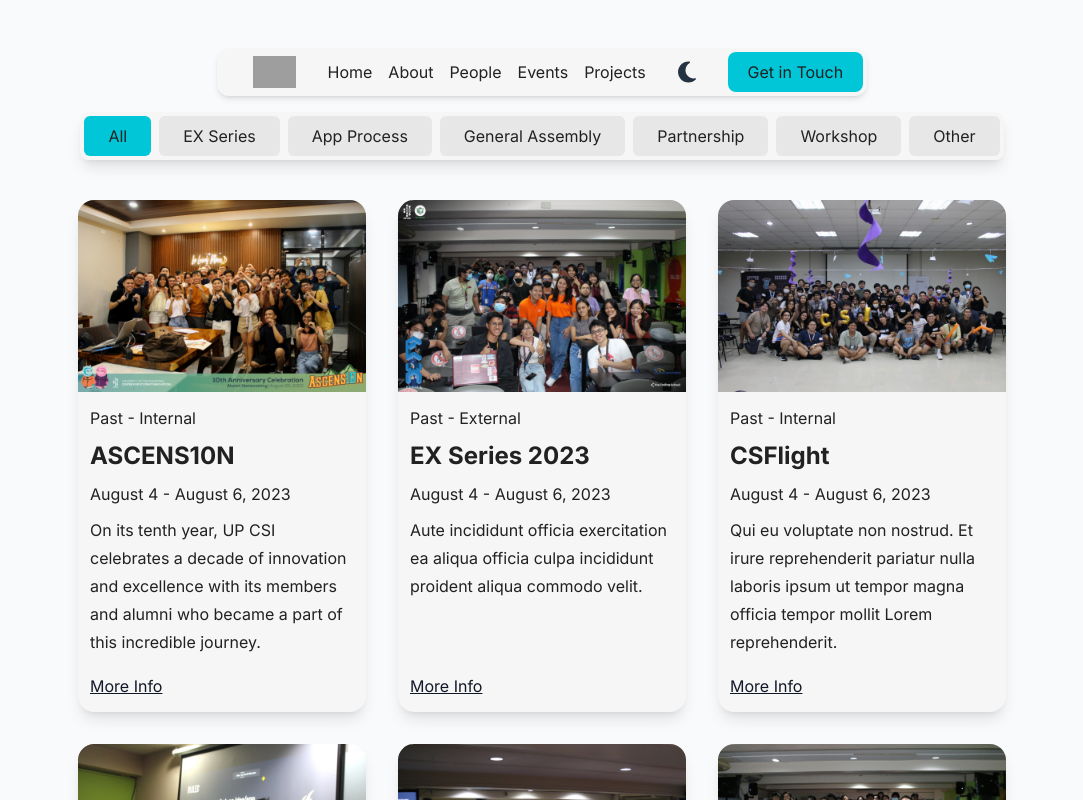
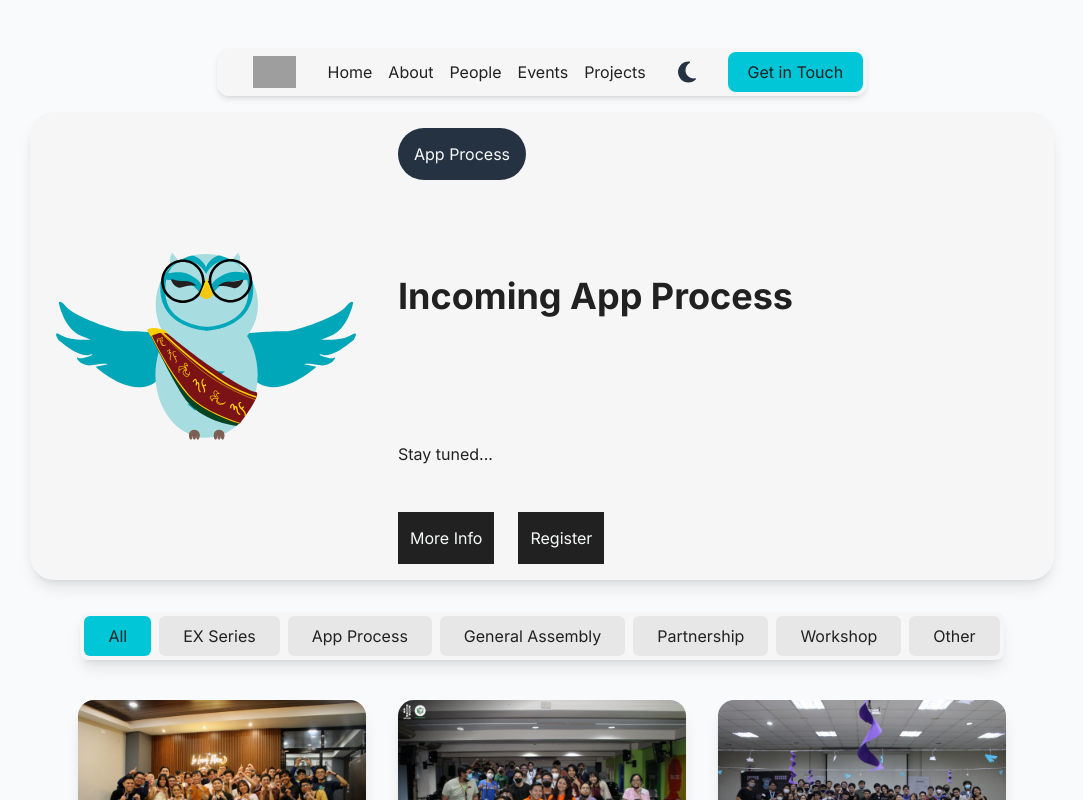
Before and after one commit to up-csi/up-csi.github.io, a SvelteKit app: page /events in a window 1280 px wide. Shown: the top 800 px of the page, without its empty margins (98-1181 px from the left). Built offline with nearby package versions, Linux system fonts and the light colour scheme; grey boxes are pictures that could not be loaded.

Commit message:
feat(Events): add featured events component to page with placeholder information

```diff
--- a/src/routes/events/+page.svelte
+++ b/src/routes/events/+page.svelte
@@ -1,6 +1,8 @@
 <script>
     import EventsPanel from '$lib/components/EventsPanel.svelte';
+    import lino from '$lib/lino-sablay.svg';
     import events from './events';
+    import FeaturedEvent from './FeaturedEvent.svelte';
 
     const filters = [
         'All',
@@ -13,6 +15,11 @@
     ];
 </script>
 
-<article class="prose max-w-full dark:prose-invert">
+<article class="prose flex max-w-full flex-col gap-8 dark:prose-invert">
+    <FeaturedEvent tags={['App Process']} schedule={['']}>
+        <img slot="image" src={lino} alt="Incoming App Process..." />
+        <svelte:fragment slot="name">Incoming App Process</svelte:fragment>
+        <svelte:fragment slot="description">Stay tuned...</svelte:fragment>
+    </FeaturedEvent>
     <EventsPanel {filters} {events} />
 </article>
```
